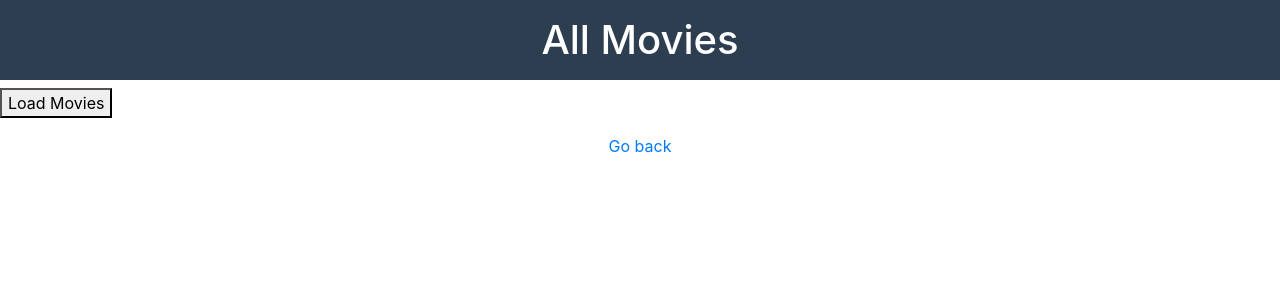
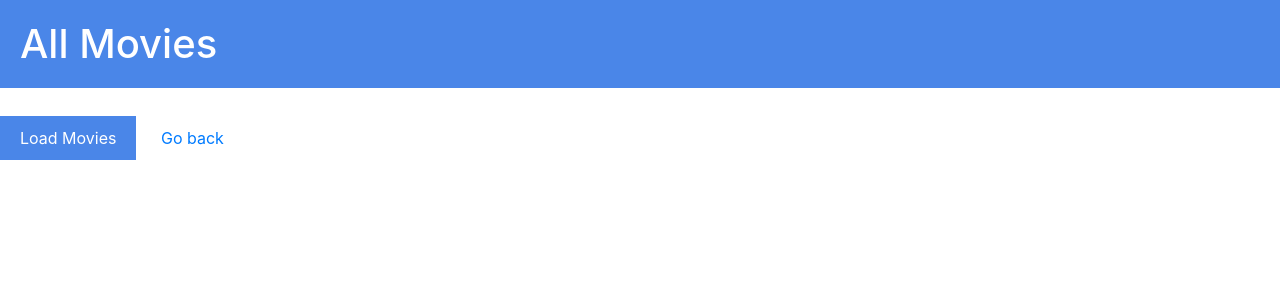
Before and after one commit to ThanukaMD/MovieDB, a PHP site: page /movies.php in a window 1280 px wide. Shown: the top 300 px of the page. Run offline with PHP 8.4, Linux system fonts and the light colour scheme.

Commit message:
Update style.css

```diff
--- a/style.css
+++ b/style.css
@@ -1,40 +1,70 @@
 body {
     font-family: Arial, sans-serif;
+    background-color: #f0f0f0;
+    color: #333;
     margin: 0;
     padding: 0;
 }
 
 h1 {
-    background-color: #2c3e50;
+    background-color: #4a86e8;
     color: white;
-    padding: 1rem;
-    text-align: center;
+    padding: 20px;
+    margin: 0;
+}
+
+button {
+    background-color: #4a86e8;
+    color: white;
+    border: none;
+    padding: 10px 20px;
+    font-size: 16px;
+    cursor: pointer;
+    margin-top: 20px;
+    margin-bottom: 20px;
+    border-radius: 5px;
+    outline: none;
+}
+
+button:hover {
+    background-color: #3c73d1;
 }
 
 table {
     border-collapse: collapse;
-    margin: 2rem auto;
-    width: 80%;
+    width: 100%;
+    margin-top: 20px;
+    box-shadow: 0 1px 4px rgba(0, 0, 0, 0.2);
 }
 
 th, td {
-    border: 1px solid #ccc;
-    padding: 0.5rem;
+    border: 1px solid #ddd;
+    padding: 8px;
     text-align: left;
 }
 
 th {
-    background-color: #34495e;
+    background-color: #4a86e8;
     color: white;
+    font-weight: bold;
 }
 
 tr:nth-child(even) {
-    background-color: #f2f2f2;
+    background-color: #e8f2ff;
 }
 
 a {
-    display: block;
-    margin: 1rem auto;
-    text-align: center;
-    width: 10%;
+    display: inline-block;
+    background-color: #4a86e8;
+    color: white;
+    padding: 10px 20px;
+    text-decoration: none;
+    font-size: 16px;
+    margin-top: 20px;
+    margin-bottom: 20px;
+    border-radius: 5px;
 }
+
+a:hover {
+    background-color: #3c73d1;
+}
```
